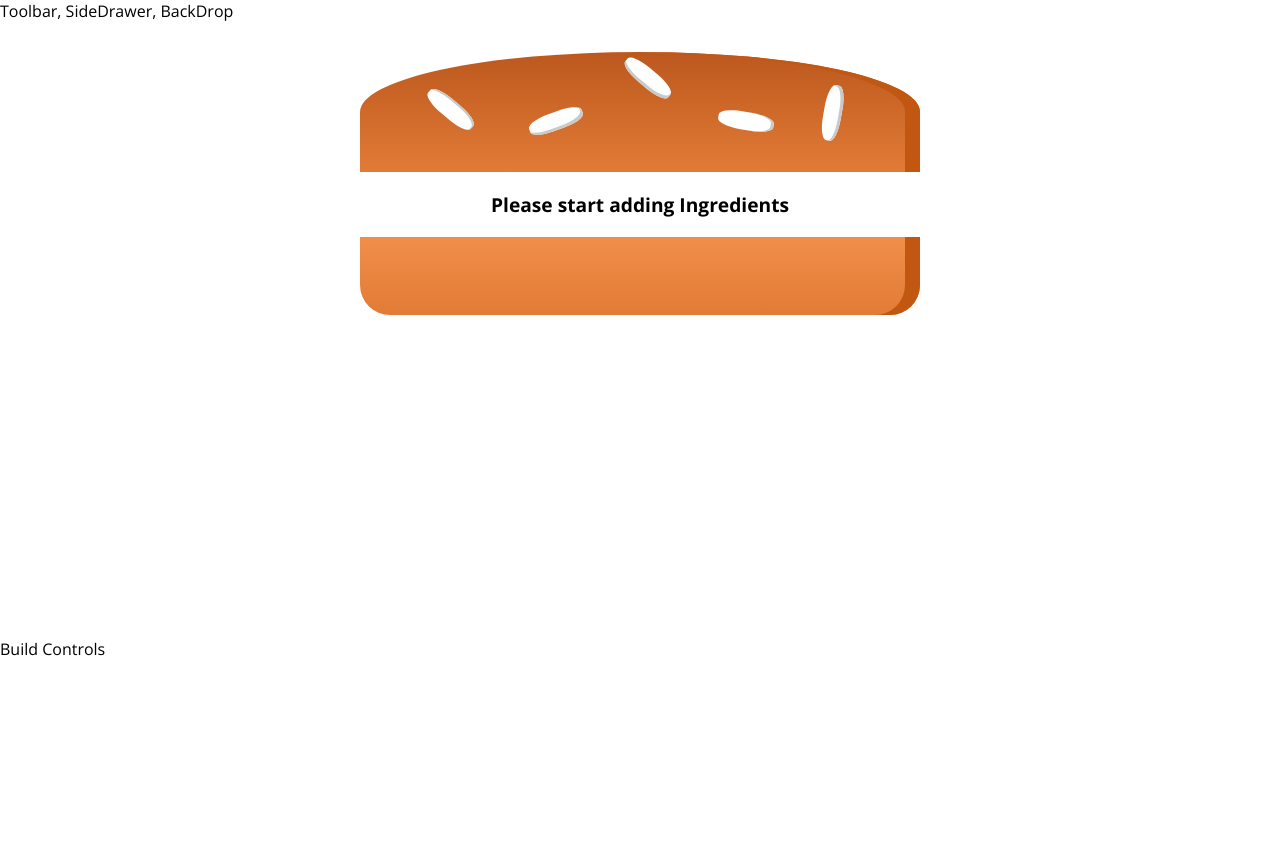
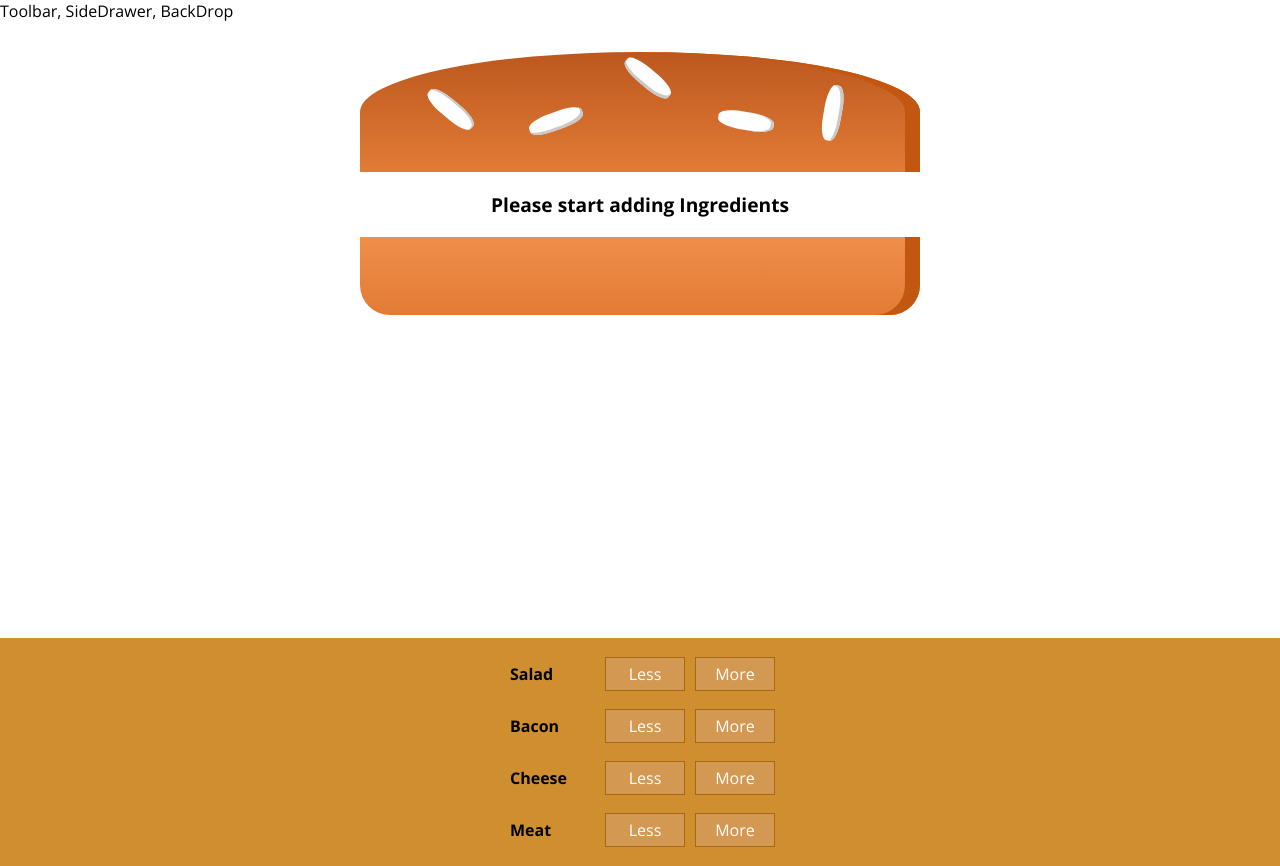
Before and after one commit to Aseelaldallal/burger-builder, a React app: page / in a window 1280 px wide. Before the commit the page ends 800 px from the top, so only its background shows below. Built offline with nearby package versions, Linux system fonts and the light colour scheme.

Commit message:
Display build controls

```diff
--- a/src/components/Burger/BuildControls/BuildControl/BuildControl.css
+++ b/src/components/Burger/BuildControls/BuildControl/BuildControl.css
@@ -1,6 +1,3 @@
-
-
-
 .BuildControl {
     display: flex;
     justify-content: space-between;
@@ -11,8 +8,9 @@
 .BuildControl button {
     display: block;
     font: inherit;
-    padding: 0 5px;
-    width: 80%;
+    padding: 5px;
+    margin: 0 5px;
+    width: 80px;
     border: 1px solid #AA6817;
     cursor: pointer;
     outline: none;
--- a/src/components/Burger/BuildControls/BuildControls.css
+++ b/src/components/Burger/BuildControls/BuildControls.css
@@ -8,3 +8,44 @@
     margin: auto;
     padding: 10px 0;
 }
+
+.OrderButton {
+    background-color: #DAD735;
+    outline: none;
+    cursor: pointer;
+    border: 1px solid #966909;
+    color: #966909;
+    font-family: inherit;
+    font-size: 1.2em;
+    padding: 15px 30px;
+    box-shadow: 2px 2px 2px #966909;
+}
+
+.OrderButton:hover, .OrderButton:active {
+    background-color: #A0DB41;
+    border: 1px solid #966909;
+    color: #966909;
+}
+
+.OrderButton:disabled {
+    background-color: #C7C6C6;
+    cursor: not-allowed;
+    border: 1px solid #ccc;
+    color: #888888;
+}
+
+.OrderButton:not(:disabled) {
+    animation: enable 0.3s linear;
+}
+
+@keyframes enable {
+    0% {
+        transform: scale(1);
+    }
+    60% {
+        transform: scale(1.1);
+    }
+    100% {
+        transform: scale(1);
+    }
+}
--- a/src/components/Burger/BuildControls/BuildControls.js
+++ b/src/components/Burger/BuildControls/BuildControls.js
@@ -1,10 +1,22 @@
 import React from 'react';
-import classes from './BuildControls.css'
+import classes from './BuildControls.css';
+import BuildControl from './BuildControl/BuildControl';
 
-const buildControls = (props) => {
-    <div>
+const controls = [
+    { label: 'Salad', type: 'salad'},
+    { label: 'Bacon', type: 'bacon'},
+    { label: 'Cheese', type: 'cheese'},
+    { label: 'Meat', type: 'meat'}
+];
 
+const buildControls = (props) => (
+    <div className={classes.BuildControls}>
+        {
+            controls.map((control) => {
+                return <BuildControl key={control.label} label={control.label}/>
+            })
+        }
     </div>
-}
+);
 
 export default buildControls;
--- a/src/containers/BurgerBuilder/BurgerBuilder.js
+++ b/src/containers/BurgerBuilder/BurgerBuilder.js
@@ -2,7 +2,7 @@
 import React, {Component} from 'react';
 import Auxillary from "../../hoc/Auxillary";
 import Burger from "../../components/Burger/Burger";
-
+import BuildControls from "../../components/Burger/BuildControls/BuildControls";
 
 class BurgerBuilder extends Component {
 
@@ -19,7 +19,7 @@ class BurgerBuilder extends Component {
         return(
             <Auxillary>
                 <Burger ingredients={this.state.ingredients}/>
-                <div>Build Controls</div>
+                <BuildControls />
             </Auxillary>
         );
     }
```
